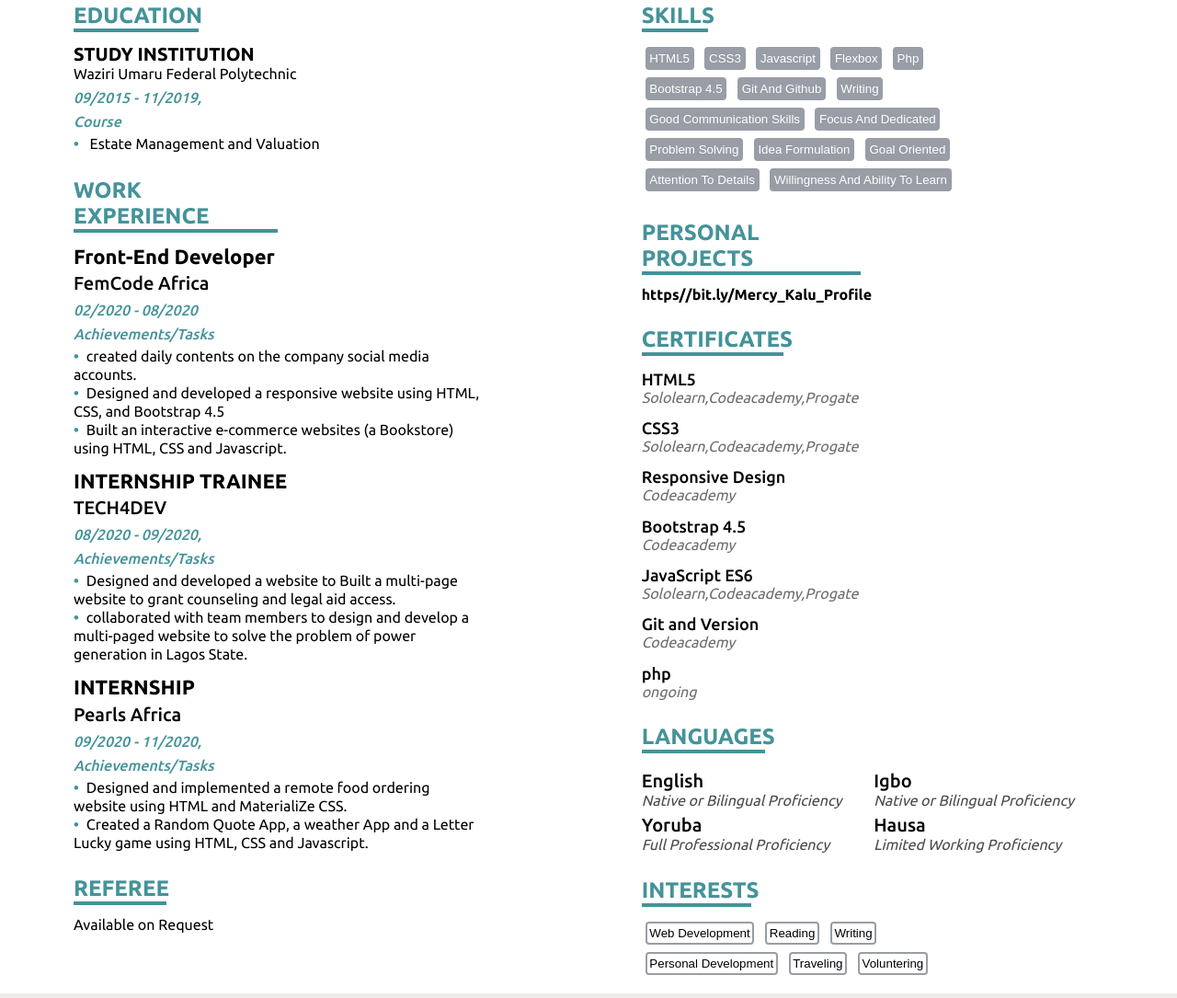
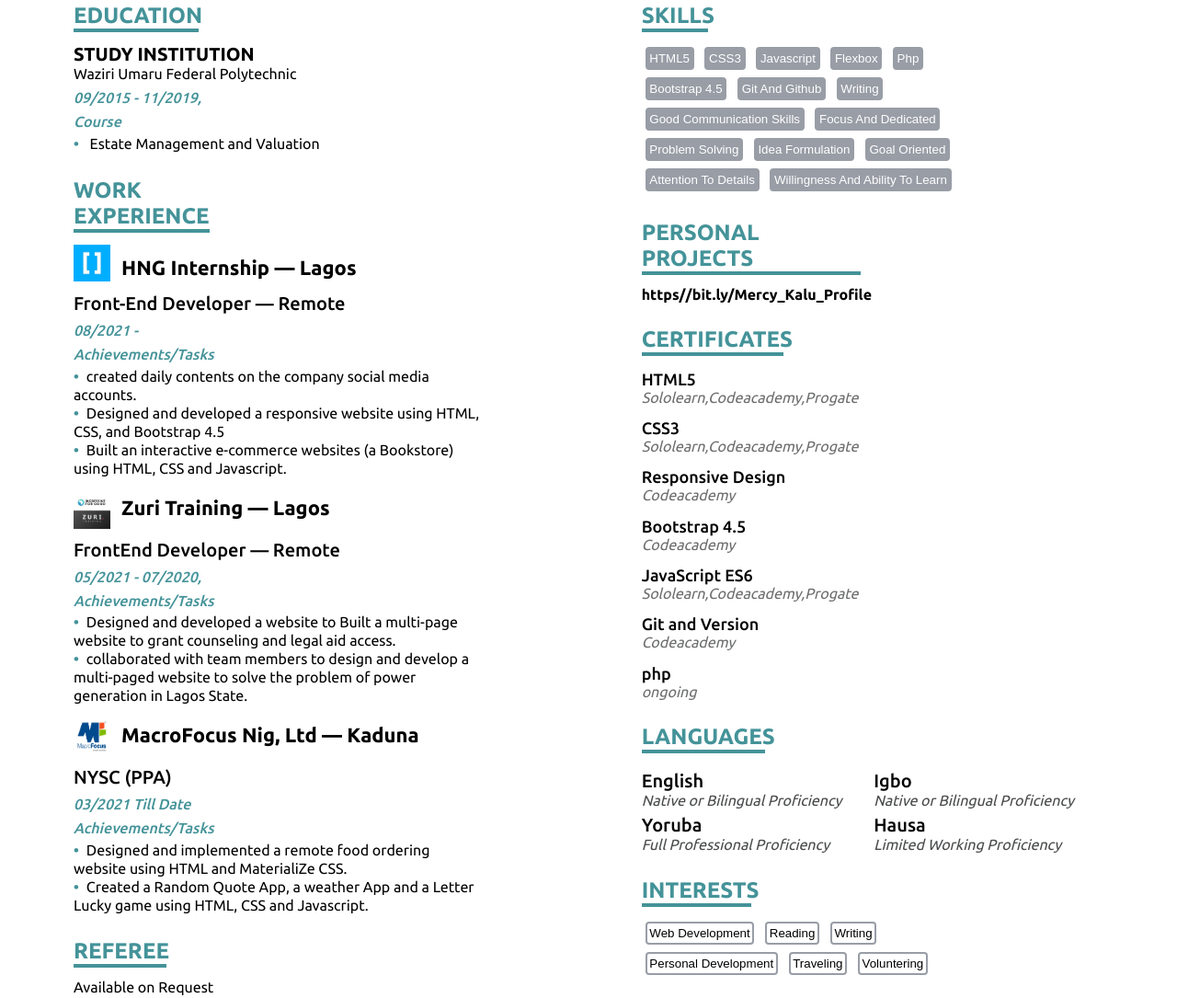
Before and after one commit to belrah/My_Resume, a plain HTML site: page index.html in a window 1280 px wide. Shown: the part 400-1485 px from the top of the page at 92% size. Drawn offline with Linux system fonts and the light colour scheme.

Commit message:
modified the page

```diff
--- a/assets/css/style.css
+++ b/assets/css/style.css
@@ -146,7 +146,7 @@ h2 {
 
 .work-experience h2 {
     border-bottom: 4px solid #449399;
-    width: 36%;
+    width: 24%;
 }
 
 .work-experience h3 {
@@ -159,12 +159,43 @@ h2 {
     font-weight: 500;
 }
 
+.office-img {
+    display: flex;
+    flex-flow: row;
+    align-items: center;
+    padding-bottom: 0.65rem;
+}
+
+.office-img h3 {
+    padding-left: 0.75rem;
+}
+
+.office-img img {
+    max-width: 2.5rem;
+    height: 2.5rem;
+    /* border-radius: 50%; */
+    background-position: center;
+    display: block;
+}
+
+#zuri-logo {
+    margin-top: 1em;
+}
+
+#MF-logo {
+    margin-top: 1em;
+}
+
 
 /*----styling for referee---*/
 
 .referee h2 {
     border-bottom: 4px solid #449399;
     width: 16.4%;
+}
+
+.referee {
+    margin-bottom: 1.5em;
 }
 
 
@@ -322,6 +353,7 @@ footer a {
 @media (max-width:480px) {
     #details {
         display: block;
+        padding-bottom: 1em;
     }
     h1 {
         padding: .7em 0px 0px 1em;
--- a/index.html
+++ b/index.html
@@ -74,16 +74,20 @@
                     <ul>
                         <li>
                             Estate Management and Valuation
-
                         </li>
                     </ul>
                 </section>
                 <!-------------- WORK EXPERIENCE SECTION ---------------->
                 <section class="work-experience ">
                     <h2>Work Experience</h2>
-                    <h3>Front-End Developer</h3>
-                    <h4>FemCode Africa</h4>
-                    <p class="date">02/2020 - 08/2020</p>
+                    <div>
+                        <div class="office-img">
+                            <img src="assets/img/HNG_Logo.jpeg" alt="novo-health-africa" />
+                            <h3>HNG Internship<span> &#8212; Lagos</span></h3>
+                        </div>
+                        <h4>Front-End Developer &#8212; Remote</h4>
+
+                        <p class="date">08/2021 -</p>
                         <p class="achievement">Achievements/Tasks</p>
                         <ul>
                             <li>created daily contents on the company social media <br> accounts.
@@ -92,29 +96,40 @@
                             <li>Built an interactive e-commerce websites (a Bookstore) <br> using HTML, CSS and Javascript.
                             </li>
                         </ul>
-                    <h3>INTERNSHIP TRAINEE</h3>
-                    <h4>TECH4DEV</h4>
-                    <p class="date">08/2020 - 09/2020,</p>
-                    <p class="achievement">Achievements/Tasks</p>
+                    </div>
+                    <div id="Zuri">
+                        <div class="office-img">
+                            <img src="assets/img/Zuri_Logo.jpeg" alt="novo-health-africa" id="zuri-logo" />
+                            <h3>Zuri Training<span> &#8212; Lagos</span></h3>
+                        </div>
+                        <h4>FrontEnd Developer &#8212; Remote</h4>
+                        <p class=" date ">05/2021 - 07/2020,</p>
+                        <p class="achievement ">Achievements/Tasks</p>
                         <ul>
                             <li>Designed and developed a website to Built a multi-page <br>website to grant counseling and legal aid access.
                             </li>
                             <li>collaborated with team members to design and develop a <br> multi-paged website to solve the problem of power <br> generation in Lagos State.
                             </li>
                         </ul>
-                    <h3>INTERNSHIP</h3>
-                    <h4>Pearls Africa</h4>
-                    <p class="date">09/2020 - 11/2020,</p>
-                    <p class="achievement">Achievements/Tasks</p>
+                    </div>
+                    <div>
+                        <div class="office-img">
+                            <img src="assets/img/Macr0Focus.png" alt="novo-health-africa" id="MF-logo" />
+                            <h3>MacroFocus Nig, Ltd<span> &#8212; Kaduna</span></h3>
+                        </div>
+                        <h4>NYSC (PPA)</h4>
+                        <p class="date ">03/2021 Till Date</p>
+                        <p class="achievement ">Achievements/Tasks</p>
                         <ul>
                             <li>Designed and implemented a remote food ordering <br> website using HTML and MaterialiZe CSS.
                             </li>
                             <li>Created a Random Quote App, a weather App and a Letter<br> Lucky game using HTML, CSS and Javascript.
                             </li>
                         </ul>
+                    </div>
                 </section>
                 <!-------------- REFEREE SECTION ---------------->
-                <section class="referee ">
+                <section class="referee">
                     <h2>Referee</h2>
                     <p>Available on Request</p>
 
@@ -124,9 +139,9 @@
 
             <div class="details-right ">
                 <!-------------- SKILLS SECTION ---------------->
-                <section class="skills">
+                <section class="skills ">
                     <h2>Skills</h2>
-                    <button class="button">HTML5</button>
+                    <button class="button ">HTML5</button>
                     <button class="button ">CSS3</button>
                     <button class="button ">Javascript</button>
                     <button class="button ">Flexbox</button>
@@ -170,8 +185,8 @@
                     <p>ongoing</p>
                 </section>
                 <!-------------- LANGUAGES SECTION ---------------->
-                <h2 class="languages-h2"> Languages</h2>
-                <section class="languages">
+                <h2 class="languages-h2 "> Languages</h2>
+                <section class="languages ">
                     <div class="language-left ">
                         <h5>English</h5>
                         <P>Native or Bilingual Proficiency</P>
@@ -186,9 +201,9 @@
                     </div>
                 </section>
                 <!-------------- INTERESTS SECTION ---------------->
-                <section class="interests ">
+                <section class="interests">
                     <h2>Interests</h2>
-                    <button class="button">Web Development</button>
+                    <button class="button ">Web Development</button>
                     <button class="button ">Reading</button>
                     <button class="button ">Writing</button> <br>
                     <button class="button ">Personal Development</button>
@@ -200,7 +215,7 @@
         <!-------------- FOOTER SECTION ---------------->
         <footer>
             <button id="btn"><a
-                    href="https://res.cloudinary.com/belrah/image/upload/v1604594666/Mercy_s_Resume_w064jm.pdf">Download
+                    href="https://res.cloudinary.com/belrah/image/upload/v1604594666/Mercy_s_Resume_w064jm.pdf ">Download
                     CV</a></button>
             <h6>Mercy Kalu &copy;2021</h6>
         </footer>
```
Also changed, not shown: assets/img/HNG_Logo.jpeg (added), assets/img/Macr0Focus.png (added), assets/img/Zuri_Logo.jpeg (added). Lines whose indentation alone changed are shown as unchanged.
